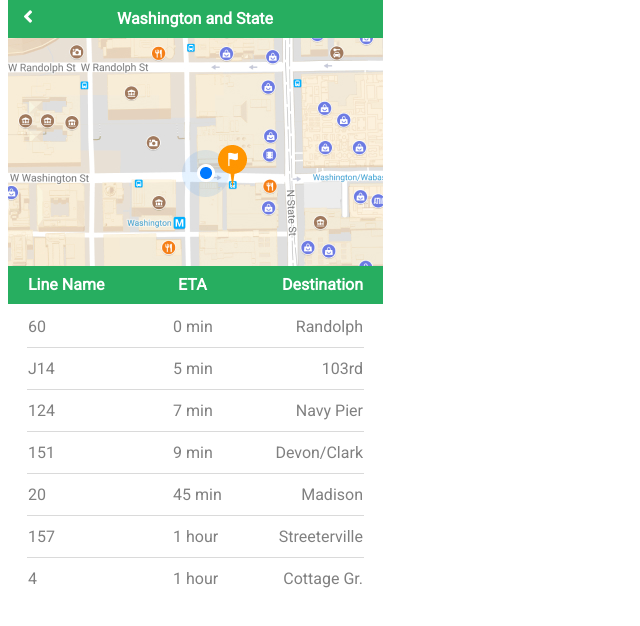
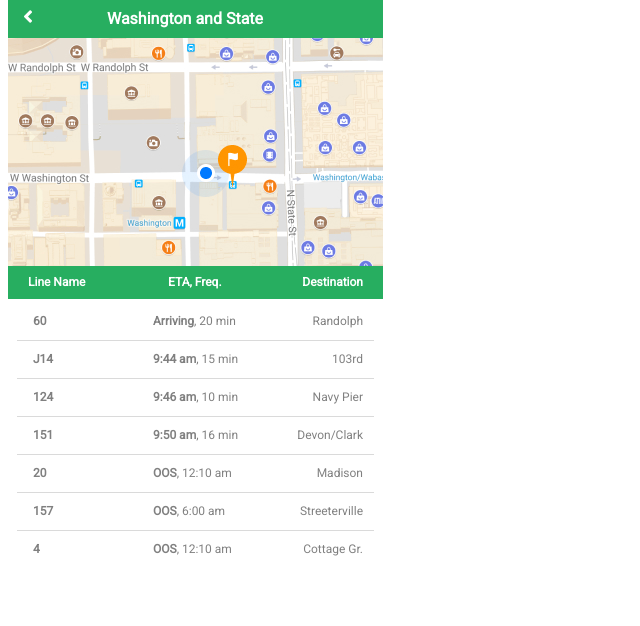
Before and after one commit to shannonhung13/BusyBusApp, a plain HTML site: page index.html in a window 1280 px wide. Shown: the part 36-662 px from the top of the page, without its empty margins (0-640 px from the left). Drawn offline with Linux system fonts and the light colour scheme.

Commit message:
after niki revise

```diff
--- a/css/style.css
+++ b/css/style.css
@@ -27,7 +27,7 @@ nav {
 }
 
 .title {
-  margin-left: 80px;
+  margin-left: 70px;
   text-align: center;
   color: white;
 }
@@ -36,6 +36,7 @@ nav {
   background-color: white;
   margin-top: -4px;
   padding-bottom: 5px;
+  font-size: 12px;
 }
 
 .list-color {
@@ -44,18 +45,20 @@ nav {
   padding: 10px;
   margin-top: -5px;
   margin-bottom: 10px;
+  list-style-type: none;
 
 }
 
 .left {
   float: left;
   margin-left: 10px;
+  font-weight: bold;
 }
 
 .center {
   float: none;
   width: 50%;
-  margin-left: 160px;
+  margin-left: 150px;
 }
 
 .right {
@@ -66,20 +69,21 @@ nav {
 .list {
   color: grey;
   font-weight: normal;
-  margin-left: -30px;
+  margin-left: -25px;
   margin-right: 10px;
   margin-top: 5px;
   margin-bottom: 5px;
   line-height: 25px;
+  list-style-type: none;
 }
 
 .center1 {
   float: none;
-  margin-left: 155px;
+  margin-left: 130px;
 }
 
 hr {
-  width: 90%;
+  width: 95%;
   background: #dadada;
   height: 1px;
   border: 0;
--- a/index.html
+++ b/index.html
@@ -4,92 +4,8 @@
     <link rel="stylesheet" href="https://fonts.googleapis.com/css?family=Roboto">
     <link rel="stylesheet" href="https://use.fontawesome.com/releases/v5.1.0/css/all.css" integrity="sha384-lKuwvrZot6UHsBSfcMvOkWwlCMgc0TaWr+30HWe3a4ltaBwTZhyTEggF5tJv8tbt" crossorigin="anonymous">
     <link rel="stylesheet" href= "css/style.css">
-    <!-- <style>
-      body {
-        font-family: 'Roboto', serif;
-        font-size: 16px;
-        font-weight: bold;
-        height: 638px;
-      }
+  </head>
 
-      .container {
-        width: 375px;
-        height: 638px;
-      }
-
-      header {
-        background-color: #27ae60;
-      }
-
-      nav {
-        padding: 10px;
-      }
-
-      .fa-angle-left {
-        color: white;
-        margin-left: 5px;
-
-      }
-
-      .title {
-        margin-left: 80px;
-        text-align: center;
-        color: white;
-      }
-
-      .bus-list {
-        background-color: white;
-        margin-top: -4px;
-        padding-bottom: 5px;
-      }
-
-      .list-color {
-        background-color: #27ae60;
-        color: white;
-        padding: 10px;
-        margin-top: -5px;
-        margin-bottom: 10px;
-
-      }
-
-      .left {
-        float: left;
-        margin-left: 10px;
-      }
-
-      .center {
-        float: none;
-        width: 50%;
-        margin-left: 160px;
-      }
-
-      .right {
-        float: right;
-        margin-right: 10px;
-      }
-
-      .list {
-        color: grey;
-        font-weight: normal;
-        margin-left: -30px;
-        margin-right: 10px;
-        margin-top: 5px;
-        margin-bottom: 5px;
-      }
-
-      .center1 {
-        float: none;
-        margin-left: 155px;
-      }
-
-      hr {
-        width: 90%;
-        background: #dadada;
-        height: 1px;
-        border: 0;
-      }
-    </style> -->
-  </head>
   <body class="container">
     <header>
       <div class="status-bar">
@@ -105,7 +21,7 @@
       <img src="img/group.jpg">
 
     <section class="bus-list">
-      <ul class="list-color" style="list-style-type:none">
+      <ul class="list-color">
         <li class="left">
           <span>Line Name</span>
         </li>
@@ -113,10 +29,10 @@
           <span>Destination</span>
         </li>
         <li class="center">
-          <span>ETA</span>
+          <span>ETA, Freq.</span>
         </li>
       </ul>
-      <ul class="list" style="list-style-type:none">
+      <ul class="list">
         <li class="left" >
           <span>60</span>
         </li>
@@ -124,11 +40,11 @@
           <span>Randolph</span>
         </li>
         <li class="center1">
-          <span>0 min</span>
+          <span><b>Arriving</b>, 20 min</span>
         </li>
       </ul>
       <hr>
-      <ul class="list" style="list-style-type:none">
+      <ul class="list">
         <li class="left" >
           <span>J14</span>
         </li>
@@ -136,11 +52,11 @@
           <span>103rd</span>
         </li>
         <li class="center1">
-          <span>5 min</span>
+          <span><b>9:44 am</b>, 15 min</span>
         </li>
       </ul>
       <hr>
-      <ul class="list" style="list-style-type:none">
+      <ul class="list">
         <li class="left" >
           <span>124</span>
         </li>
@@ -148,11 +64,11 @@
           <span>Navy Pier</span>
         </li>
         <li class="center1">
-          <span>7 min</span>
+          <span><b>9:46 am</b>, 10 min</span>
         </li>
       </ul>
       <hr>
-      <ul class="list" style="list-style-type:none">
+      <ul class="list">
         <li class="left" >
           <span>151</span>
         </li>
@@ -160,11 +76,11 @@
           <span>Devon/Clark</span>
         </li>
         <li class="center1">
-          <span>9 min</span>
+          <span><b>9:50 am</b>, 16 min</span>
         </li>
       </ul>
       <hr>
-      <ul class="list" style="list-style-type:none">
+      <ul class="list">
         <li class="left" >
           <span>20</span>
         </li>
@@ -172,11 +88,11 @@
           <span>Madison</span>
         </li>
         <li class="center1">
-          <span>45 min</span>
+          <span><b>OOS</b>, 12:10 am</span>
         </li>
       </ul>
       <hr>
-      <ul class="list" style="list-style-type:none">
+      <ul class="list">
         <li class="left" >
           <span>157</span>
         </li>
@@ -184,11 +100,11 @@
           <span>Streeterville</span>
         </li>
         <li class="center1">
-          <span>1 hour</span>
+          <span><b>OOS</b>, 6:00 am</span>
         </li>
       </ul>
       <hr>
-      <ul class="list" style="list-style-type:none">
+      <ul class="list">
         <li class="left" >
           <span>4</span>
         </li>
@@ -196,7 +112,7 @@
           <span>Cottage Gr.</span>
         </li>
         <li class="center1">
-          <span>1 hour</span>
+          <span><b>OOS</b>, 12:10 am</span>
         </li>
       </ul>
   </body>
```
